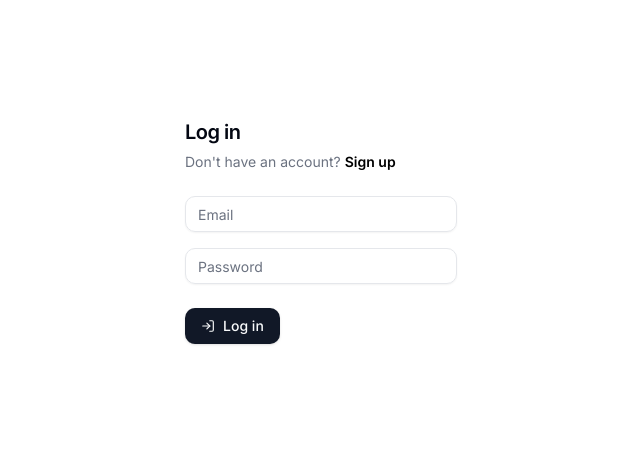
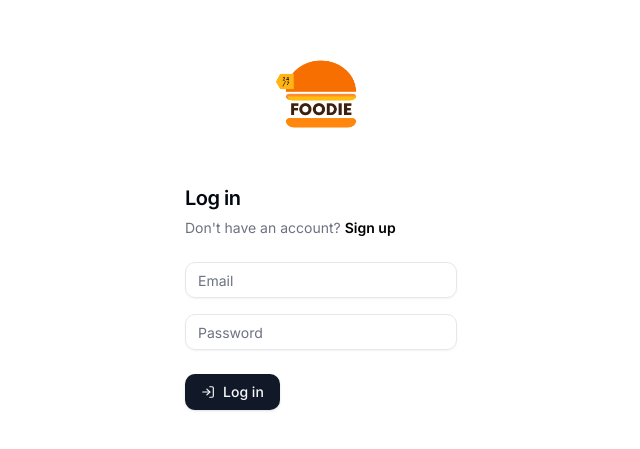
Before and after one commit to DedxAB/food-app-final-yr-project, a Next.js app: page /login in a window 1280 px wide. Shown: the part 189-638 px from the top of the page, without its empty margins (319-959 px from the left). Built offline with nearby package versions, Linux system fonts and the light colour scheme.

Commit message:
logo add in login  page

```diff
--- a/src/app/home/page.jsx
+++ b/src/app/home/page.jsx
@@ -73,8 +73,8 @@
                                     </SheetHeader>
                                     <div className='flex justify-center items-center py-20 m-5'>
                                         <Button className='px-6 py-6'>
-                                        <Settings size={19} /><span className='pl-2'>Log Out</span>
-                                            </Button>
+                                           <Settings size={19} /><span className='pl-2'>Log Out</span>
+                                        </Button>
                                     </div>
                                 </SheetContent>
                             </Sheet>
--- a/src/app/login/page.jsx
+++ b/src/app/login/page.jsx
@@ -10,11 +10,16 @@
 import { Input } from "@/components/ui/input";
 import { LogIn } from "lucide-react";
 import Link from "next/link";
+import Image from "next/image";
+import LogoImg from "../../../public/assets/logo.png"
+
 
 const LoginPage = () => {
   return (
     <>
-      <div className="h-screen flex mx-auto justify-center items-center">
+      <div className="h-screen flex mx-auto justify-center items-center flex-col">
+       <Image width={132}  src={LogoImg} alt="logo-photo" priority />
+
         <Card className="w-80">
           <CardHeader>
             <CardTitle className="text-xl">Log in</CardTitle>
```
Also changed, not shown: src/app/signup/page.jsx (+4 -1 lines), public/assets/logo.png (added).
